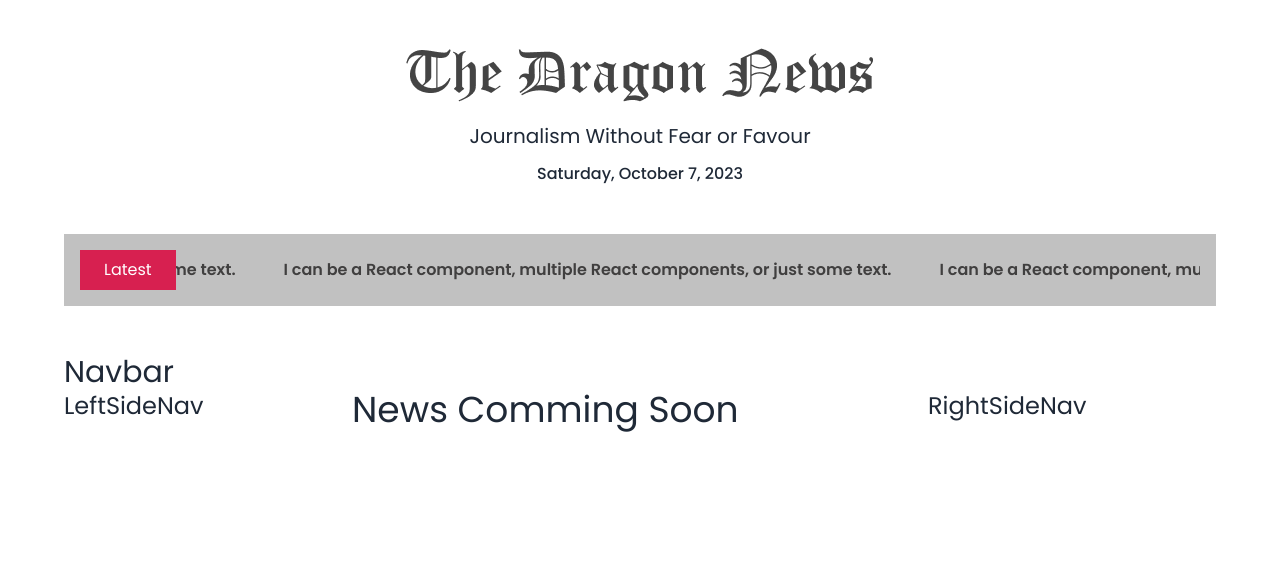
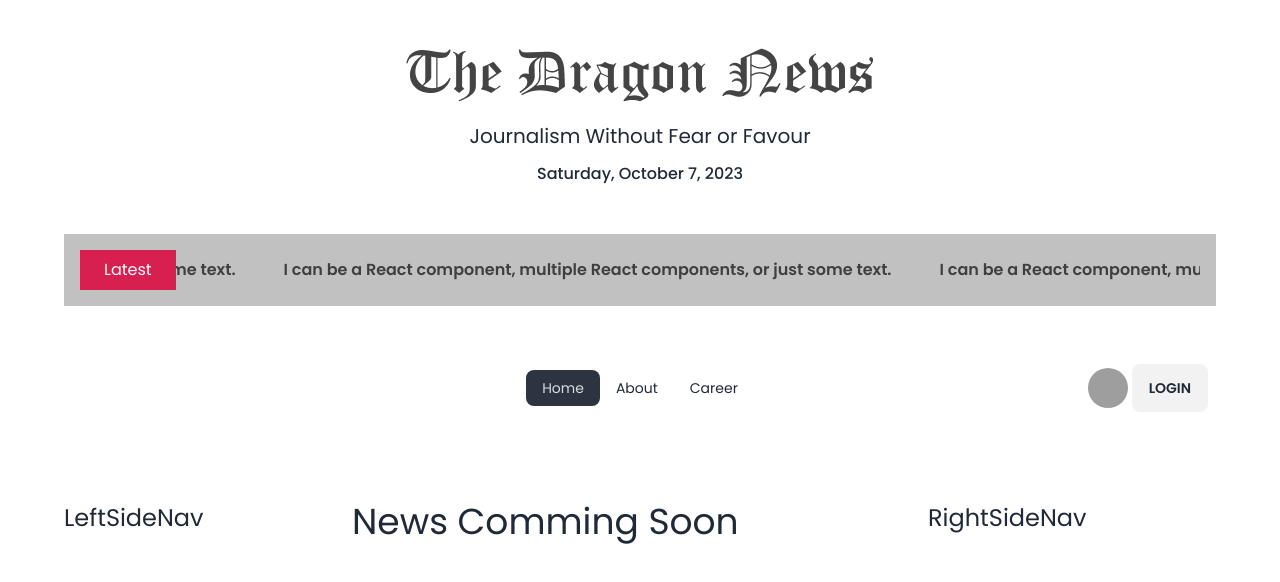
Before and after one commit to mamun-prodhan/react-dragon-news-auth, a React (Vite) app: page / in a window 1280 px wide. Shown: the top 582 px of the page. Built offline with nearby package versions, Linux system fonts and the light colour scheme; grey boxes are pictures that could not be loaded.

Commit message:
Navbar completed

```diff
--- a/src/pages/Shared/Navbar/Navbar.jsx
+++ b/src/pages/Shared/Navbar/Navbar.jsx
@@ -1,7 +1,62 @@
+import { Link, NavLink } from "react-router-dom";
+import userDefaultPic from "../../../assets/user.png";
+
 const Navbar = () => {
+  const navLinks = (
+    <>
+      <li>
+        <NavLink to="/">Home</NavLink>
+      </li>
+      <li>
+        <NavLink to="/about">About</NavLink>
+      </li>
+      <li>
+        <NavLink to="/career">Career</NavLink>
+      </li>
+    </>
+  );
+
   return (
-    <div>
-      <h2 className="text-3xl">Navbar</h2>
+    <div className="navbar bg-base-100 mb-20">
+      <div className="navbar-start">
+        <div className="dropdown">
+          <label tabIndex={0} className="btn btn-ghost lg:hidden">
+            <svg
+              xmlns="http://www.w3.org/2000/svg"
+              className="h-5 w-5"
+              fill="none"
+              viewBox="0 0 24 24"
+              stroke="currentColor"
+            >
+              <path
+                strokeLinecap="round"
+                strokeLinejoin="round"
+                strokeWidth="2"
+                d="M4 6h16M4 12h8m-8 6h16"
+              />
+            </svg>
+          </label>
+          <ul
+            tabIndex={0}
+            className="menu menu-sm dropdown-content mt-3 z-[1] p-2 shadow bg-base-100 rounded-box w-52"
+          >
+            {navLinks}
+          </ul>
+        </div>
+      </div>
+      <div className="navbar-center hidden lg:flex">
+        <ul className="menu menu-horizontal px-1">{navLinks}</ul>
+      </div>
+      <div className="navbar-end">
+        <label tabIndex={0} className="btn btn-ghost btn-circle avatar">
+          <div className="w-10 rounded-full">
+            <img src={userDefaultPic} />
+          </div>
+        </label>
+        <Link className="btn" to="/login">
+          Login
+        </Link>
+      </div>
     </div>
   );
 };
```
